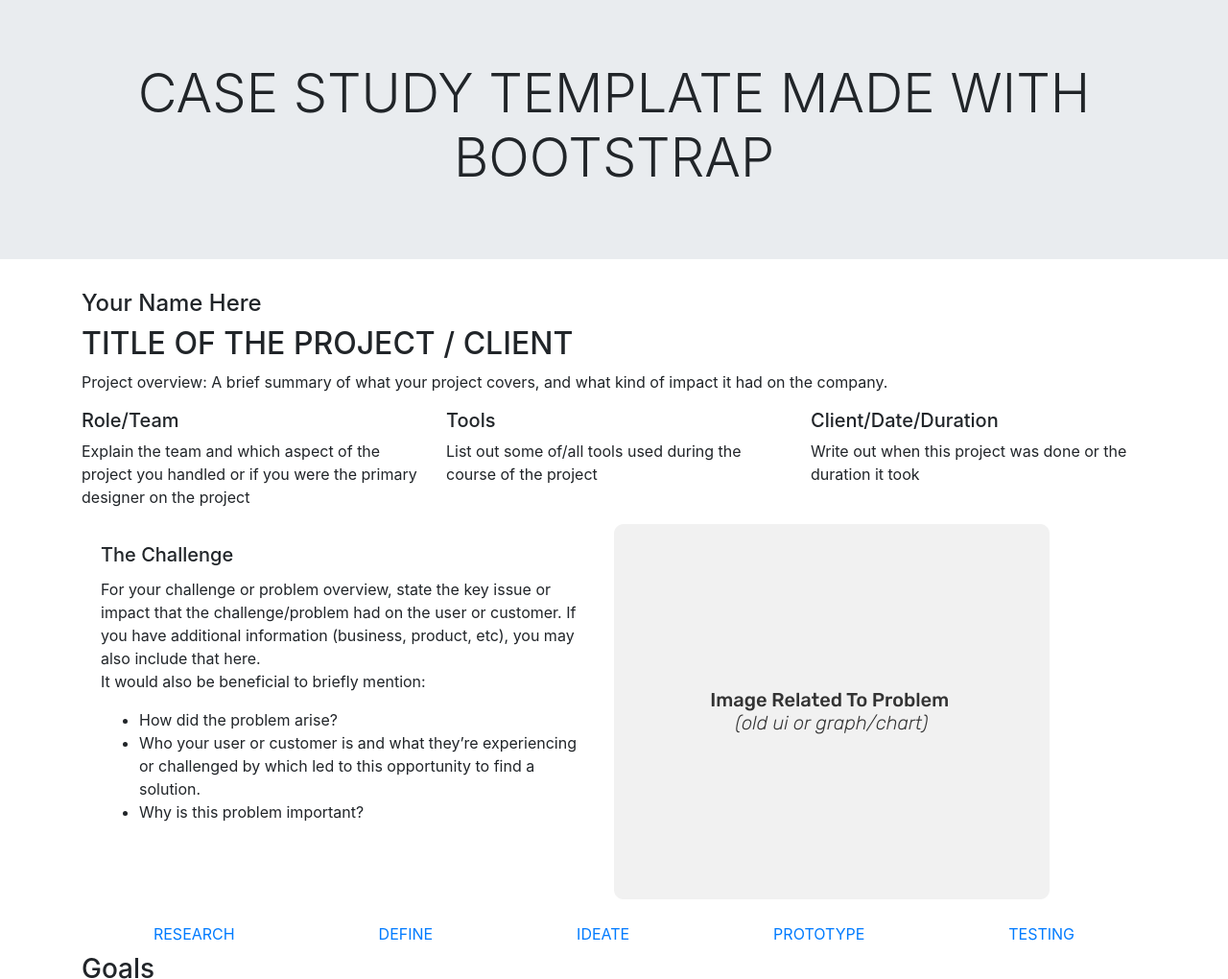
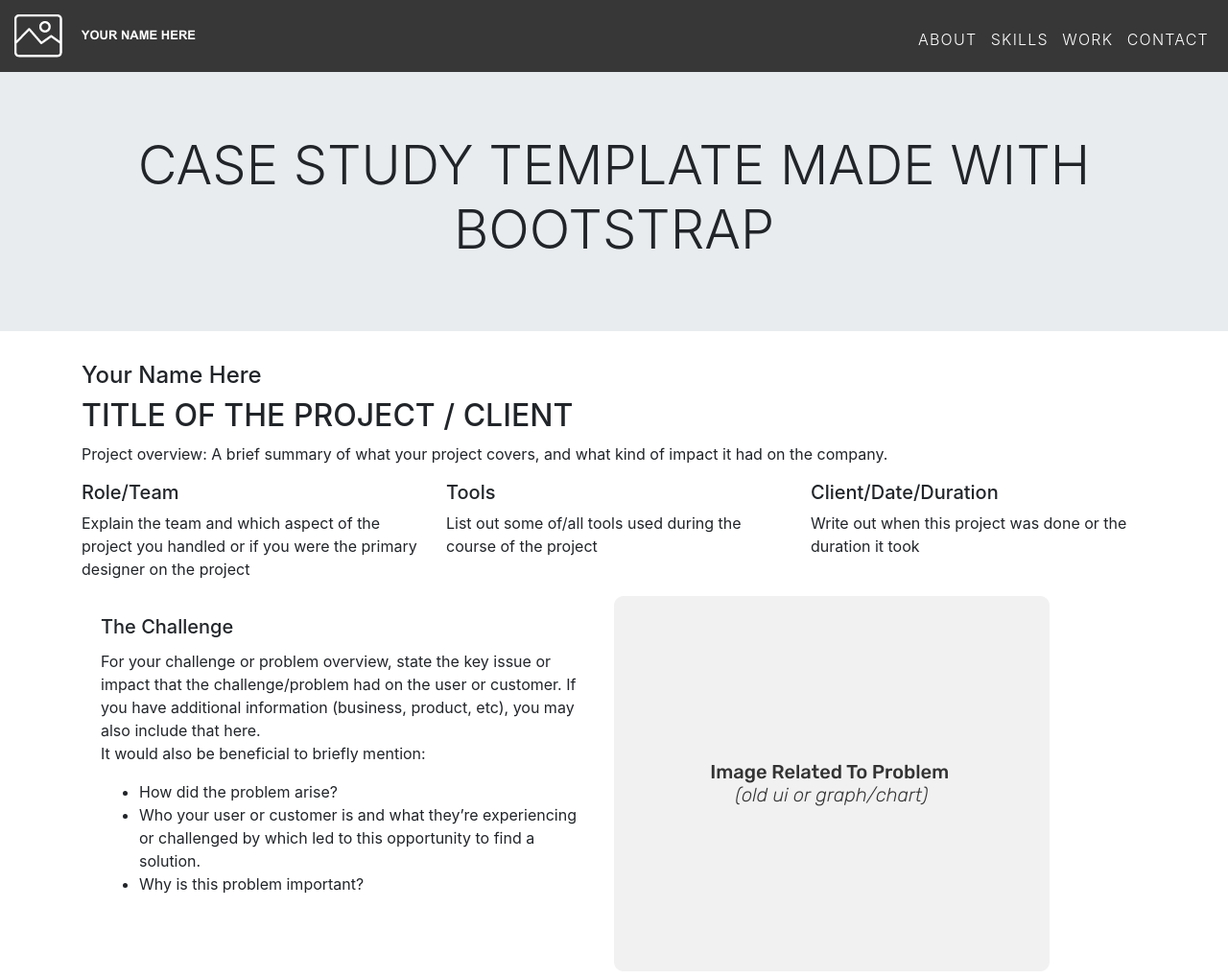
Before and after one commit to same-ux-bee/UX_UI_HW20, a plain HTML site: page index.html in a window 1280 px wide. Shown: the top 1020 px of the page at 96% size. Drawn offline with nearby package versions, Linux system fonts and the light colour scheme.

Commit message:
ADDED HEADER & FOOTER

```diff
--- a/css/styles.css
+++ b/css/styles.css
@@ -1,5 +1,45 @@
-/*
+html {
+    scroll-behavior: smooth;
+  }
 
-.card {
-    border:none;
-}
+  header {
+    background-color: #373738;
+    padding: 15px;
+    height: 75px;
+  }
+
+  header ul {
+    float: right;
+    color: white;
+    margin-top: 14px;
+  }
+
+  header li {
+    display: inline-block;
+    padding: 0px 5px;
+  }
+  a {
+    display: inline-block;
+    color:#FFFFFF;
+    text-decoration: none;
+    font-size: 1em;
+    letter-spacing: 1.2px;
+    font-weight: 300;
+  }
+
+  footer {
+    background-color: #373738;
+    padding: 22px 10px;
+    color: white;
+    height: 60px;
+  }
+
+  footer ul {
+    list-style: none;
+    padding-left: 5px;
+  }
+
+  footer li {
+    display: inline-block;
+    padding: 0px 7px;
+  }
--- a/index.html
+++ b/index.html
@@ -10,10 +10,32 @@
   <link rel="stylesheet" href="https://cdn.jsdelivr.net/npm/bootstrap@4.6.2/dist/css/bootstrap.min.css"
     integrity="sha384-xOolHFLEh07PJGoPkLv1IbcEPTNtaed2xpHsD9ESMhqIYd0nLMwNLD69Npy4HI+N" crossorigin="anonymous">
   <link rel="stylesheet" href="css/styles.css">
-  <title>Hello, world!</title>
+  <title>M20 CHALLENGE SOLVED TEMPLATE</title>
 </head>
 
 <body>
+  <!-- COPIED OVER M19 HEADER -->
+  <header>
+    <a href="https://same-ux-bee.github.io/UX_UI_HW19/">
+      <img src="images/logo.png">
+    </a>
+    <ul>
+      <li>
+        <a href="#">ABOUT</a>
+      </li>
+      <li>
+        <a href="https://same-ux-bee.github.io/UX_UI_HW19/#mySkills-container">SKILLS</a>
+      </li>
+      <li>
+        <a href="https://same-ux-bee.github.io/UX_UI_HW19/#sectionGrid">WORK</a>
+      </li>
+      <li>
+        <a href="#">CONTACT</a>
+      </li>
+    </ul>
+  </header>
+  <!-- END COPIED OVER M19 HEADER -->
+
   <!-- FLUID JUMBOTRON -->
   <div class="jumbotron jumbotron-fluid">
     <div class="container">
@@ -189,6 +211,25 @@
     </div>
   </section>
   <!--  END IDEATE SECTION -->
+
+  <!-- COPIED OVER M19 FOOTER -->
+  <footer>
+    <ul>
+      <li>
+        <a href="#">ABOUT</a>
+      </li>
+      <li>
+        <a href="#mySkills-container">SKILLS</a>
+      </li>
+      <li>
+        <a href="#sectionGrid">WORK</a>
+      </li>
+      <li>
+        <a href="#">CONTACT</a>
+      </li>
+    </ul>
+  </footer>
+  <!-- END COPIED OVER M19 FOOTER -->
 </body>
 <!-- Option 1: jQuery and Bootstrap Bundle (includes Popper) -->
 <script src="https://cdn.jsdelivr.net/npm/jquery@3.5.1/dist/jquery.slim.min.js"
```
Also changed, not shown: images/logo.png (added), 1 other file.
